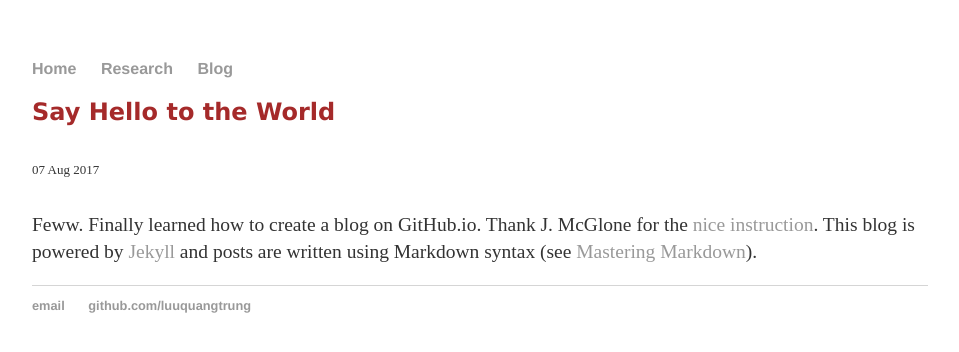
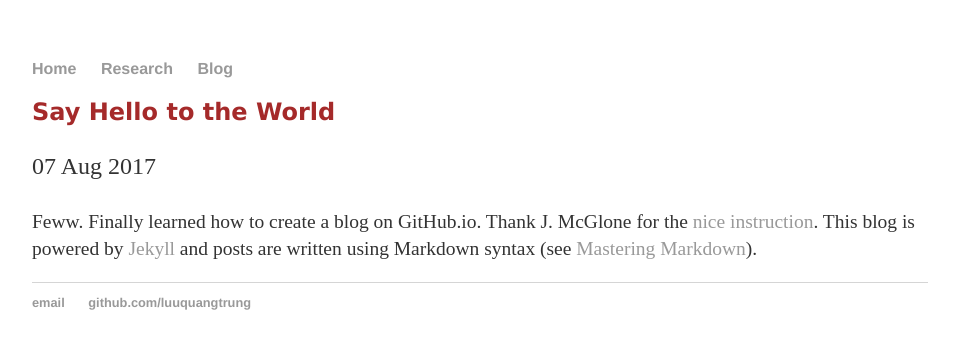
Before and after one commit to luuquangtrung/luuquangtrung.github.io_v1, a Jekyll site: the page built from _posts/2017-08-07-site-launched.md, in a window 1280 px wide. Shown: the top 352 px of the page, without its empty margins (160-1119 px from the left). Built offline with Jekyll 4.4.1, drawn with Linux system fonts in a browser that asks for light colours.

Commit message:
Update post.html

```diff
--- a/_layouts/post.html
+++ b/_layouts/post.html
@@ -5,8 +5,8 @@ layout: default
 
 <h2 style="font-family:verdana; color:brown">{{ page.title }}</h2>
 
-
-<p class="meta"> <font size="2"> {{ page.date | date_to_string }} </font> </p>
+<p class="meta"> {{ page.date | date_to_string }} </p>
+<!--  <p class="meta"> <font size="2"> {{ page.date | date_to_string }} </font> </p> -->
 
 <div class="post">
   <font size="2"> {{ content }} </font>
```
